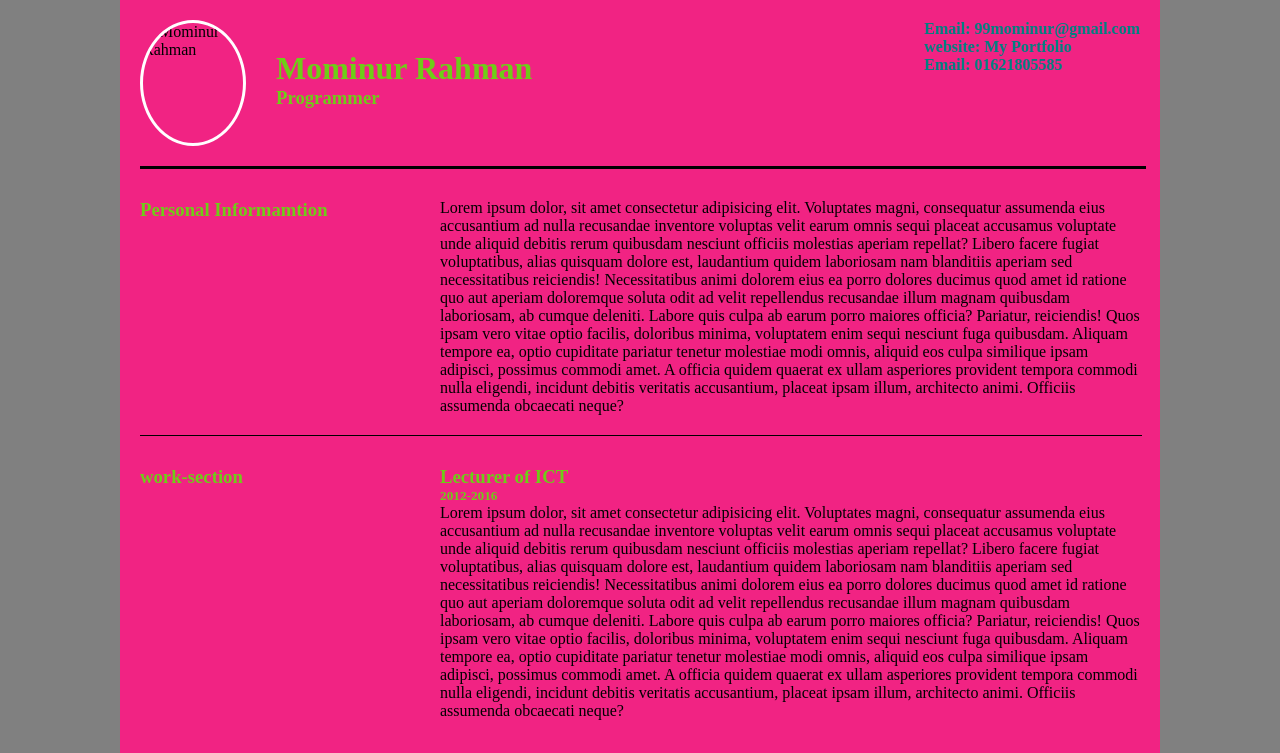
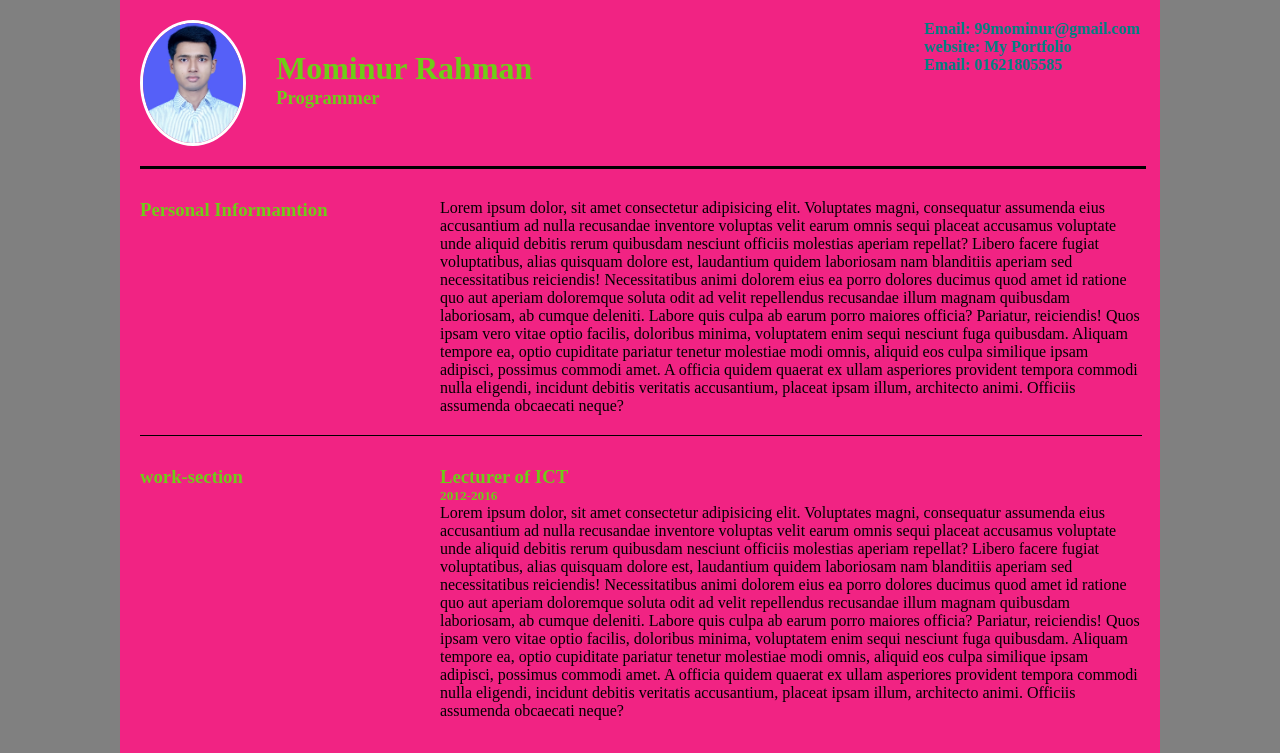
Before and after one commit to 99mominur/cv-project, a plain HTML site: page index.html in a window 1280 px wide. Shown: the top 753 px of the page. Drawn offline with Linux system fonts and the light colour scheme.

Commit message:
change image source

```diff
--- a/index.html
+++ b/index.html
@@ -10,7 +10,7 @@
   <body>
 <div class="container">
   <header>
-    <img class="profileimg" src="Me.jpg" alt="Mominur Rahman">
+    <img class="profileimg" src="images/Me.jpg" alt="Mominur Rahman">
     <div class="bio">
      <h1>Mominur Rahman</h1>
      <h3>
```
